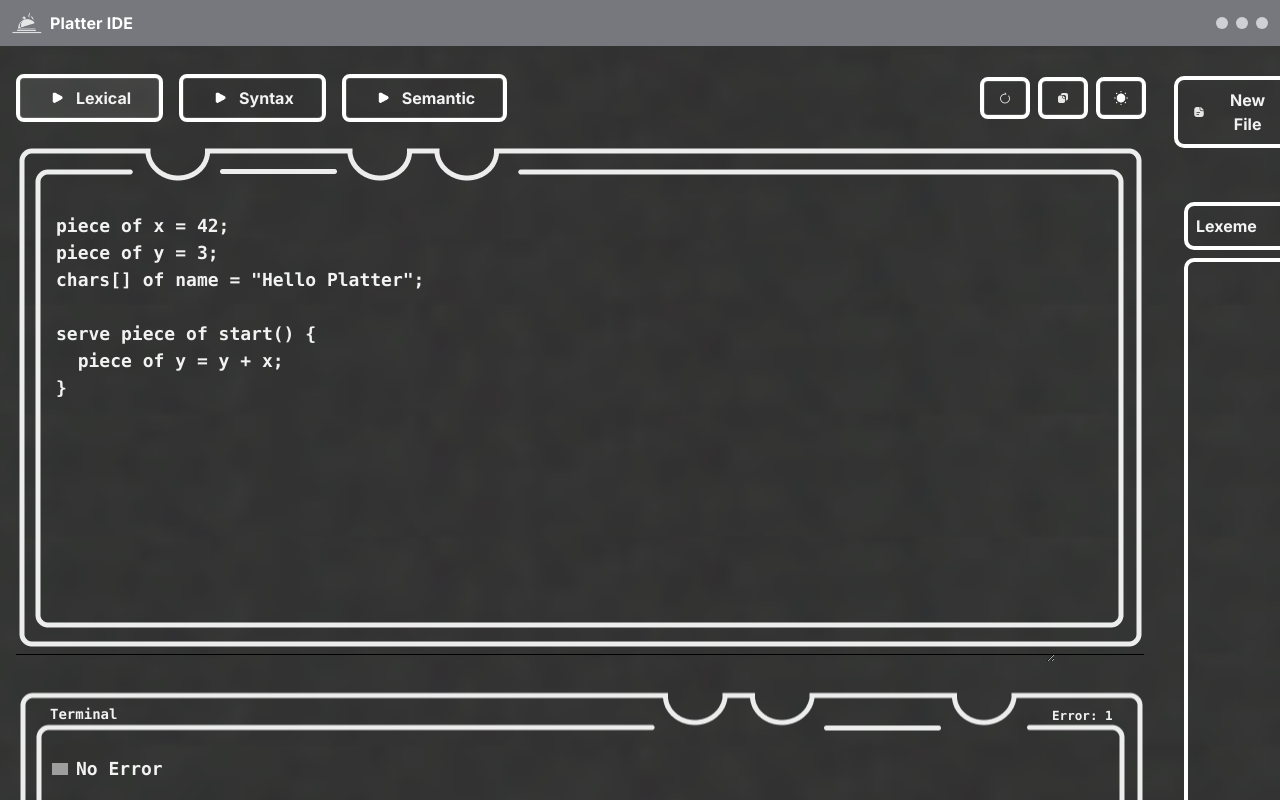
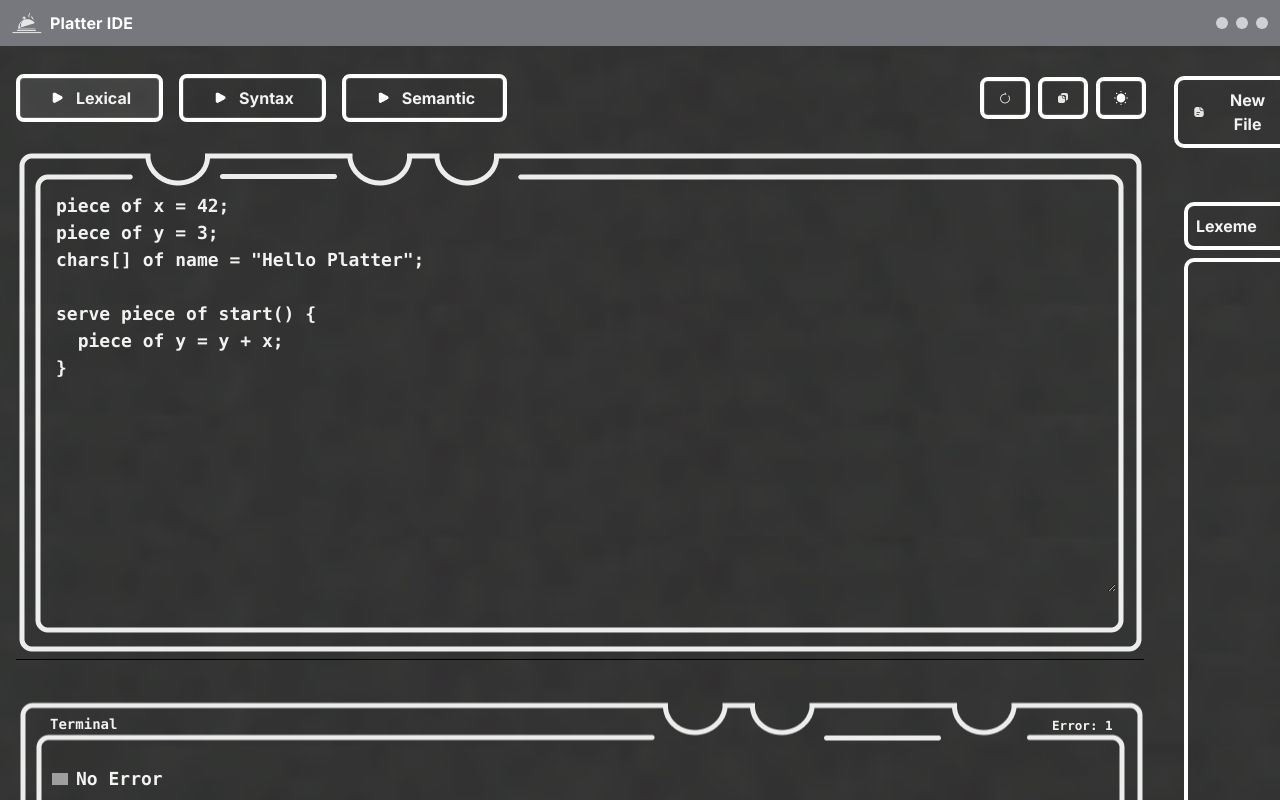
Before and after one commit to raphaelcatacutan/platter-compiler-webapp, a SvelteKit app in the folder frontend/: page / in a window 1280 px wide. Shown: the top 800 px of the page. Built offline with nearby package versions, Linux system fonts and the light colour scheme; grey boxes are pictures that could not be loaded.

Commit message:
applicant

```diff
--- a/frontend/src/routes/+page.svelte
+++ b/frontend/src/routes/+page.svelte
@@ -54,7 +54,7 @@ serve piece of start() {
 		termMessages = [{ icon: check, text: message }];
 	}
 	function setTerminalError(message: string) {
-		termMessages = [{ icon: errors, text: message }];
+		termMessages = [{ icon: errorIcon, text: message }];
 	}
 
 	async function analyzeLexical() {
@@ -92,7 +92,7 @@ serve piece of start() {
 			if (unknownTokens.length) {
 				// move unknown tokens into the terminal as individual error messages
 				termMessages = unknownTokens.map((u) => ({
-					icon: errors,
+					icon: errorIcon,
 					text: `Lexical error: line ${u.line} col ${u.col} - invalid character ${u.value}`
 				}));
 				// also set a concise terminal summary
@@ -454,8 +454,8 @@ serve piece of start() {
 	}
 
 	.editor-area {
-		width: 90%;
-		height: 450px;
+		width: 95.5%;
+		height: 400px;
 		background: transparent;
 		color: var(--ink);
 		outline: none;
@@ -463,7 +463,8 @@ serve piece of start() {
 			ui-monospace, SFMono-Regular, Menlo, Monaco, Consolas, 'Liberation Mono', monospace;
 		font-size: 18px;
 		margin-left: 30px;
-		margin-top: 80px;
+		margin-top: 60px;
+		margin-bottom: 80px;
 		border: none;
 	}
 
```
